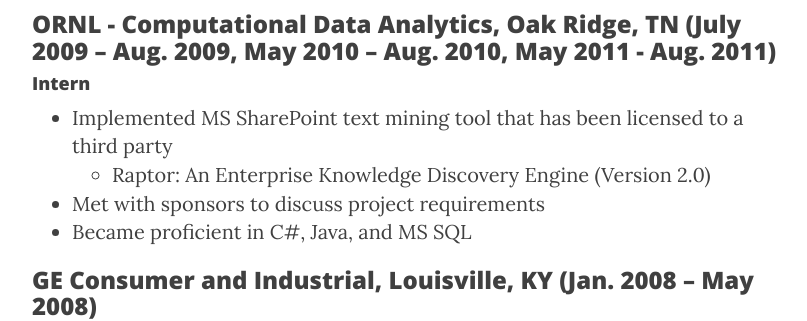
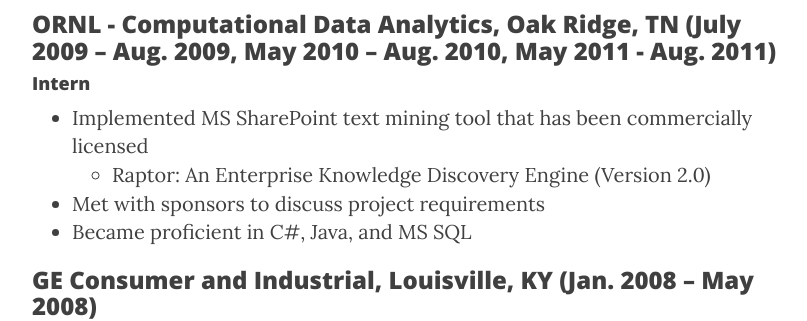
Before and after one commit to stevenryoung/stevenryoung.github.io, a Jekyll site: the page built from cv.md, in a window 1280 px wide and 900 px high, scrolled down 3368 px. Shown: the part 155-476 px from the top of the window, without its empty margins (233-1040 px from the left). Built offline with Jekyll 4.4.1, drawn with Linux system fonts in a browser that asks for light colours; nearby versions of some CDN libraries.

Commit message:
Update cv.md

```diff
--- a/cv.md
+++ b/cv.md
@@ -69,7 +69,7 @@ GPA: 3.88
 ### ORNL - Computational Data Analytics, Oak Ridge, TN (July 2009 – Aug. 2009, May 2010 – Aug. 2010, May 2011 - Aug. 2011)
 
 #### Intern
-- Implemented MS SharePoint text mining tool that has been licensed to a third party
+- Implemented MS SharePoint text mining tool that has been commercially licensed
     - Raptor: An Enterprise Knowledge Discovery Engine (Version 2.0)
 - Met with sponsors to discuss project requirements
 - Became proficient in C#, Java, and MS SQL
```
